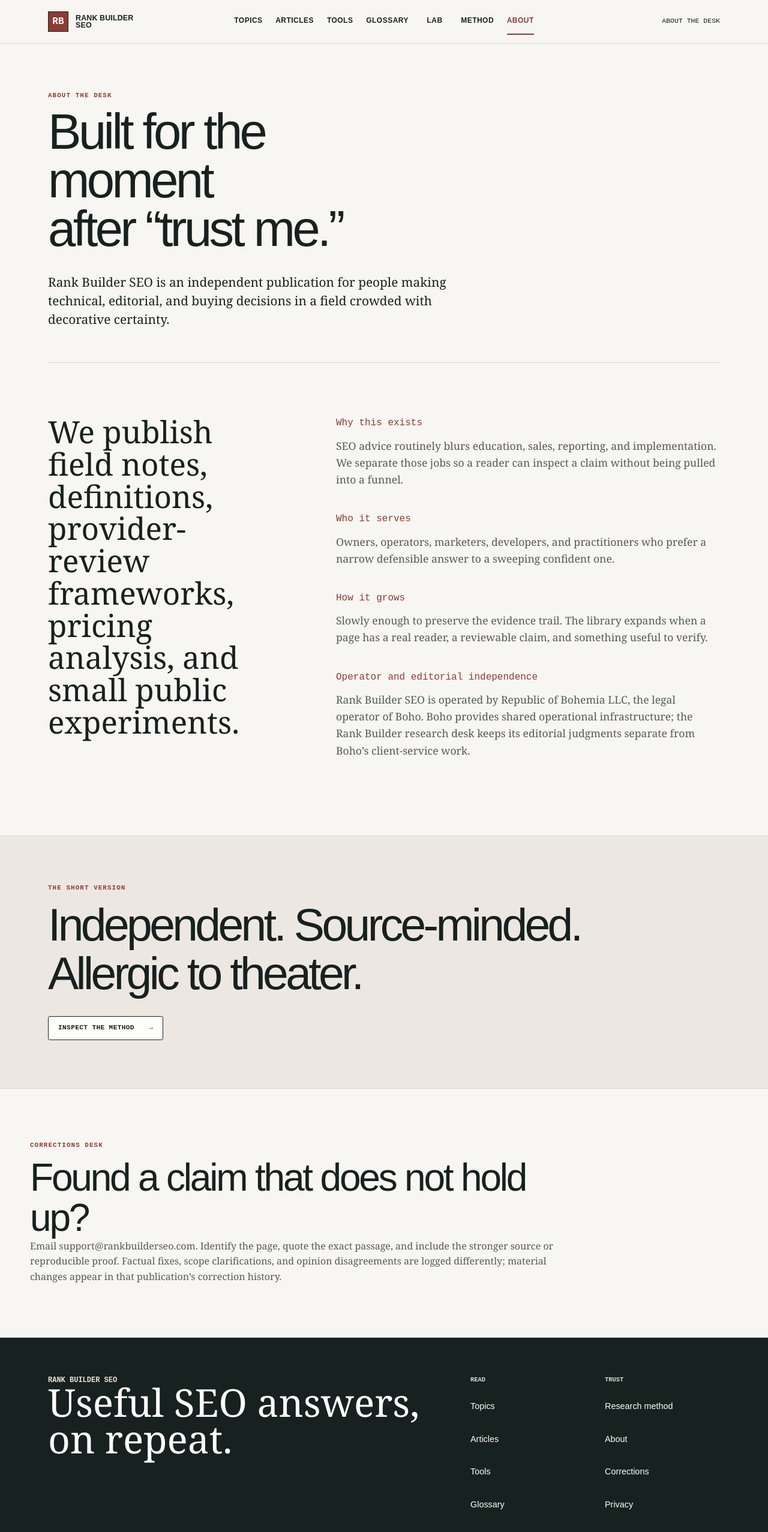
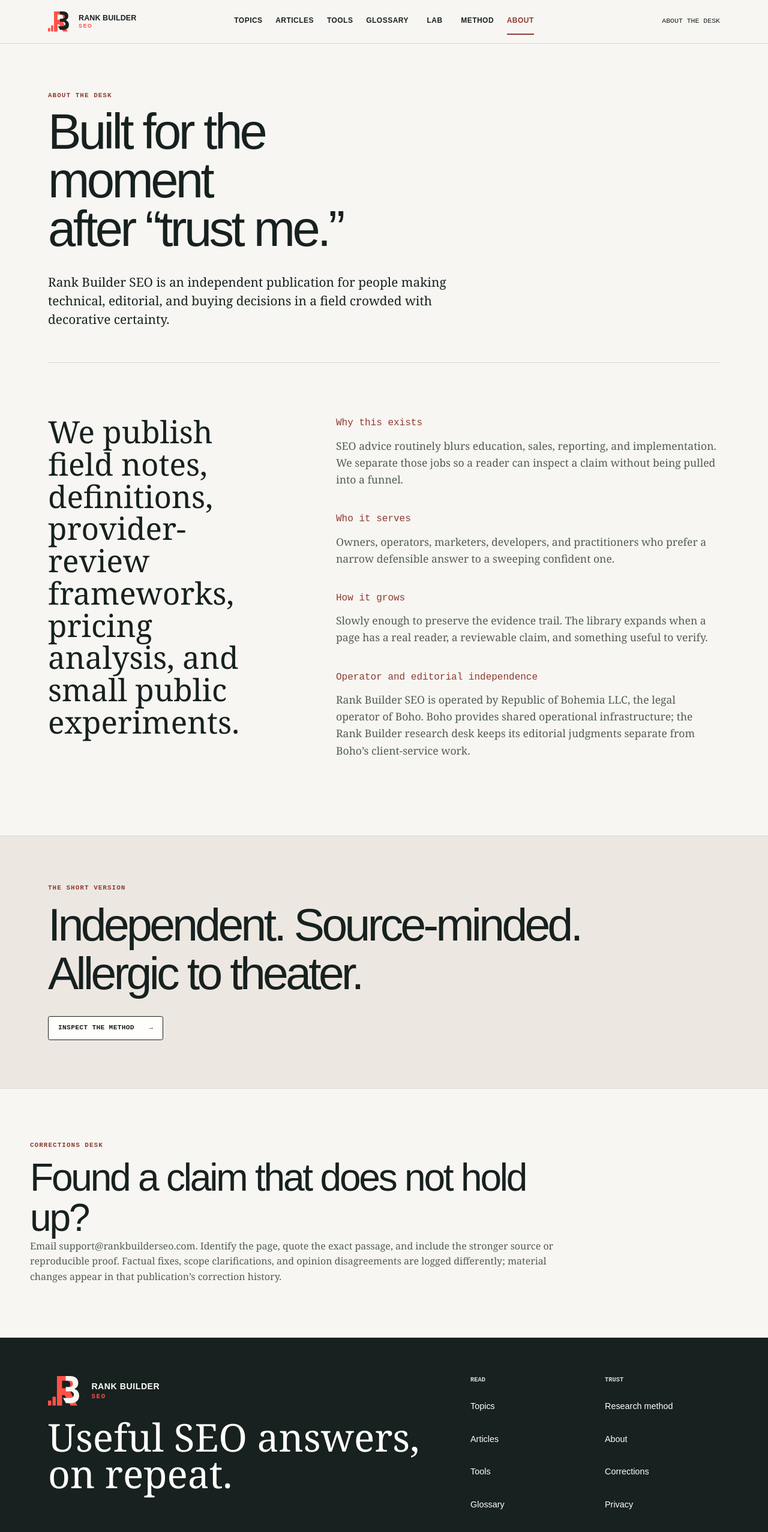
Before and after one commit to bohodigital/rankbuilderseo, a Next.js app: page /about in a window 1280 px wide. Shown: the top 2554 px of the page at 60% size. Built offline with nearby package versions, Linux system fonts and the light colour scheme.

Commit message:
Integrate dual-color Rank Builder identity

```diff
--- a/app/globals.css
+++ b/app/globals.css
@@ -7,6 +7,7 @@
   --muted: #535c57;
   --line: #d4d8d1;
   --signal: #8d3c32;
+  --brand-coral: #ff5147;
   --acid: #eadfd9;
   --blue: #304a45;
   --sans: Arial, Helvetica, sans-serif;
@@ -28,7 +29,9 @@
 .site-header { position: sticky; top: 0; z-index: 50; backdrop-filter: blur(12px); }
 .header-inner { position: relative; display: grid; grid-template-columns: 1fr auto 1fr; align-items: center; }
 .wordmark { display: inline-flex; align-items: center; gap: .75rem; line-height: 1; text-transform: uppercase; width: fit-content; }
-.wordmark-box { display: grid; place-items: center; font-family: var(--mono); font-size: 1rem; }
+.wordmark-mark { display: block; width: 35px; height: 30px; object-fit: contain; }
+.wordmark-type { display: grid; gap: .12rem; }
+.wordmark-type > span:last-child { color: var(--brand-coral); font-size: .72em; letter-spacing: .16em; }
 .site-header nav { display: flex; text-transform: uppercase; }
 .site-header nav a, .header-link { border-bottom: 2px solid transparent; padding-block: .3rem; }
 .site-header nav a:hover, .header-link:hover { border-color: var(--signal); }
@@ -127,7 +130,11 @@
 
 .site-footer { background: var(--ink); color: var(--paper-light); }
 .footer-top { display: grid; grid-template-columns: 1.2fr .8fr; gap: 5rem; padding-bottom: 4rem; }
-.footer-kicker { font: 700 .75rem var(--mono); color: var(--acid); text-transform: uppercase; }
+.footer-brand { display: inline-flex; align-items: center; gap: .9rem; margin-bottom: 1.35rem; text-transform: uppercase; }
+.footer-brand img { display: block; width: 58px; height: 50px; object-fit: contain; }
+.footer-brand > span { display: grid; gap: .25rem; line-height: 1; }
+.footer-brand strong { font-size: .88rem; letter-spacing: .04em; }
+.footer-brand small { color: var(--brand-coral); font: 800 .66rem var(--mono); letter-spacing: .18em; }
 .site-footer h2 { margin: 0; font: 400 clamp(2.6rem, 5vw, 5rem)/.95 var(--serif); }
 .footer-nav { display: grid; grid-template-columns: 1fr 1fr; gap: 2rem; }
 .footer-nav div { display: flex; flex-direction: column; gap: .65rem; }
@@ -343,7 +350,7 @@
 .site-header { background: rgba(247, 246, 242, .96); border-bottom: 1px solid var(--line); }
 .header-inner { height: 72px; gap: 1.5rem; }
 .wordmark { font-size: .78rem; font-weight: 800; letter-spacing: .01em; }
-.wordmark-box { width: 34px; height: 34px; border: 1px solid var(--ink); background: var(--signal); color: var(--paper-light); transform: none; }
+.wordmark-mark { width: 39px; height: 34px; }
 .site-header nav { gap: 1.35rem; font-size: .75rem; font-weight: 700; letter-spacing: .04em; }
 .menu-toggle { border: 1px solid var(--line); border-radius: .25rem; }
 .hero { min-height: auto; grid-template-columns: minmax(0, 1.4fr) minmax(280px, .6fr); border: 0; padding-block: 5.5rem; gap: 4rem; }
--- a/app/site-chrome.tsx
+++ b/app/site-chrome.tsx
@@ -42,8 +42,8 @@
       <a className="skip-link" href="#main-content">Skip to content</a>
       <div className="shell header-inner">
         <Link className="wordmark" href="/" prefetch={false}>
-          <span className="wordmark-box">RB</span>
-          <span>Rank Builder<br />SEO</span>
+          <img className="wordmark-mark" src="/brand-mark-light.svg" alt="" aria-hidden="true" />
+          <span className="wordmark-type"><span>Rank Builder</span><span>SEO</span></span>
         </Link>
         <button
           className="menu-toggle"
@@ -80,7 +80,10 @@
     <footer className="site-footer">
       <div className="shell footer-top">
         <div>
-          <p className="footer-kicker">Rank Builder SEO</p>
+          <Link className="footer-brand" href="/" prefetch={false} aria-label="Rank Builder SEO home">
+            <img src="/brand-mark.svg" alt="" aria-hidden="true" />
+            <span><strong>Rank Builder</strong><small>SEO</small></span>
+          </Link>
           <h2>Useful SEO answers, on repeat.</h2>
         </div>
         <div className="footer-nav">
```
Also changed, not shown: public/brand-mark-light.svg (added), 1 other file (tests, documents, lock files or other folders).
